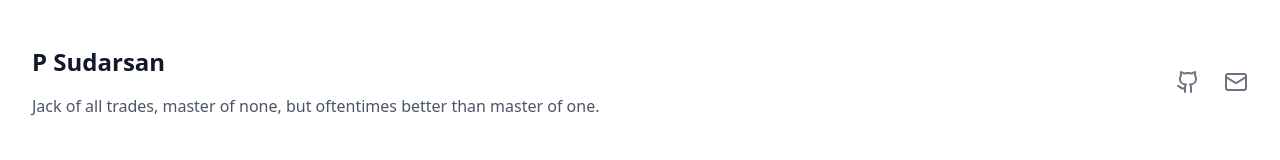
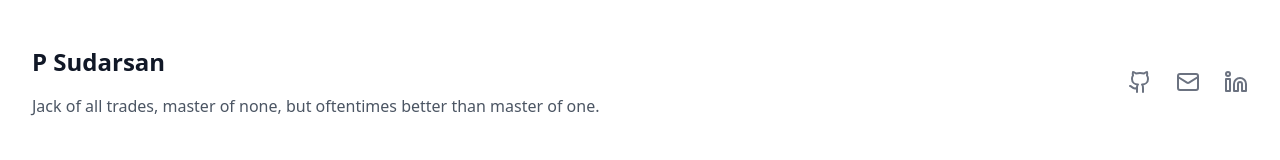
Before and after one commit to sudarsanSDA/portfolio, a React (Vite) app: page / in a window 1280 px wide. Shown: the part 6385-6545 px from the top of the page. Built offline with nearby package versions, Linux system fonts and the light colour scheme.

Commit message:
added the linked in footer

```diff
--- a/src/App.tsx
+++ b/src/App.tsx
@@ -614,7 +614,7 @@ function App() {
             <div className="flex justify-start md:justify-end space-x-6">
               <FooterLink href="https://github.com/sudarsansda" ariaLabel="GitHub Profile" icon={<Github size={24}/>} />
               <FooterLink href="mailto:sudarsanjcr@gmail.com" ariaLabel="Send Email" icon={<Mail size={24}/>} />
-              {/* <FooterLink href="YOUR_LINKEDIN_URL" ariaLabel="LinkedIn Profile" icon={<Linkedin size={24}/>} /> */}
+              <FooterLink href="https://linkedin.com/in/psudarsan" ariaLabel="LinkedIn Profile" icon={<Linkedin size={24}/>} />
             </div>
           </div>
           <div className="mt-12 pt-8 border-t border-gray-200 text-center text-gray-600">
```
